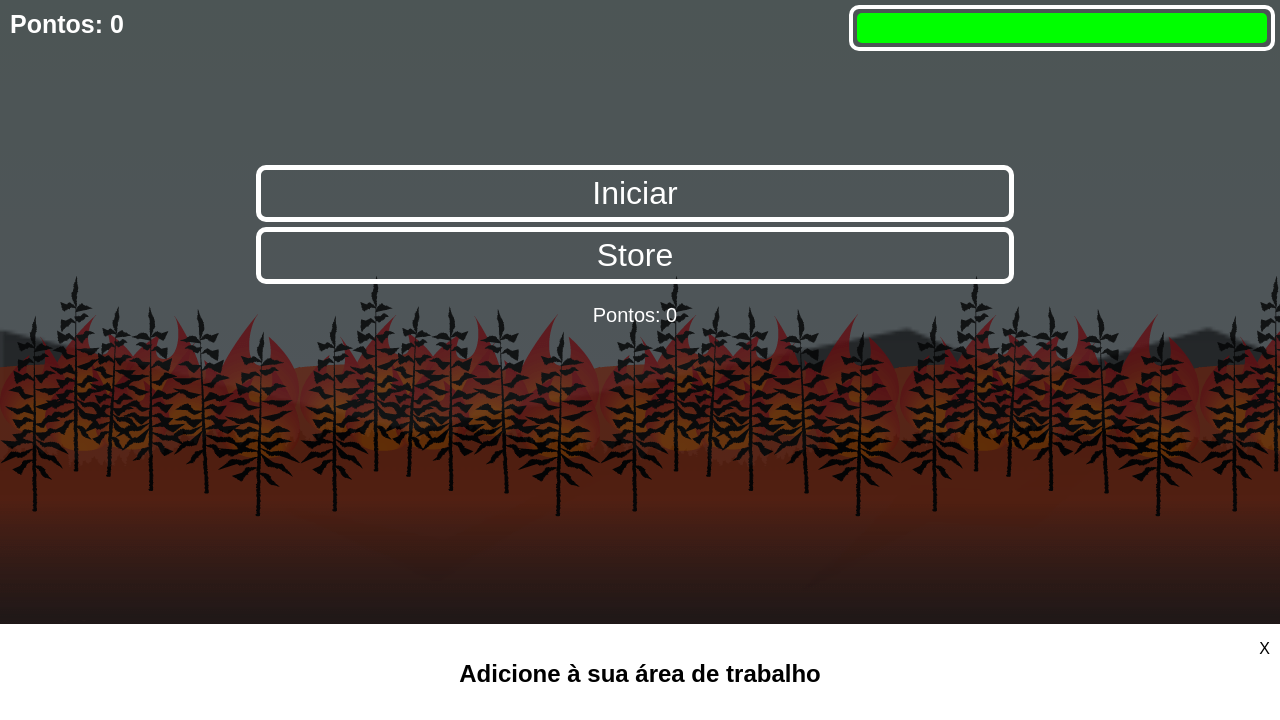
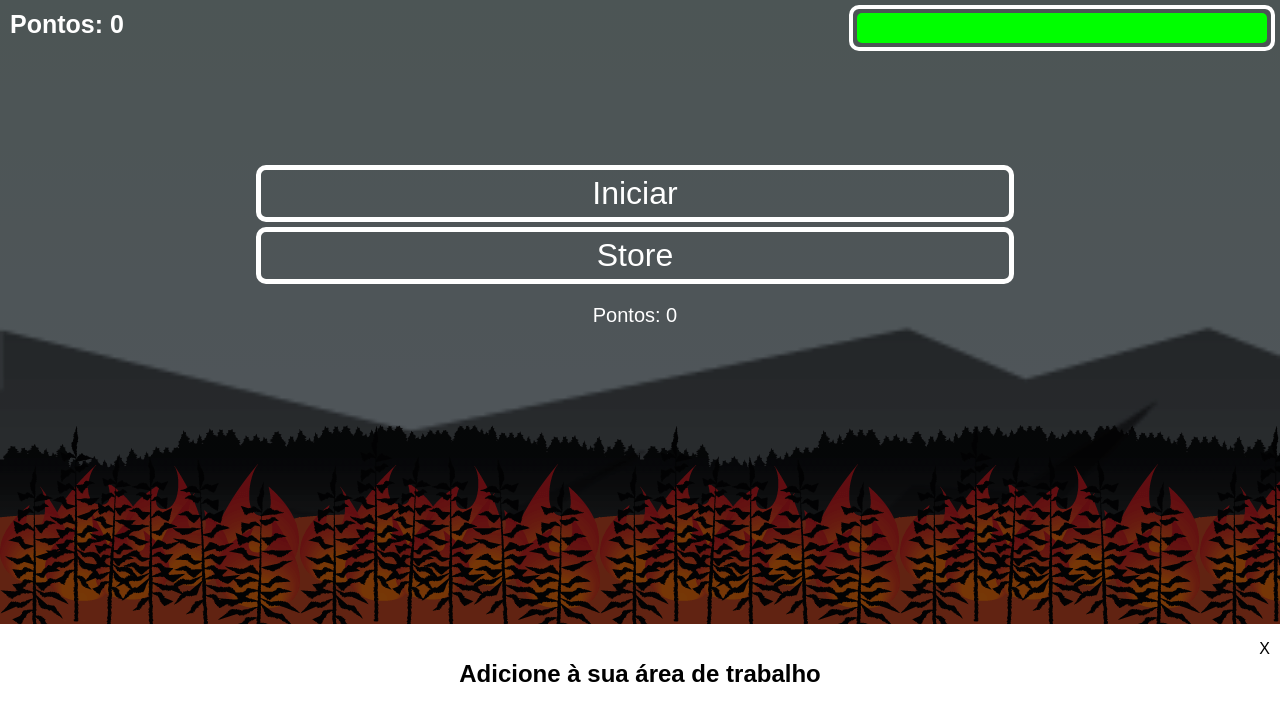
Before and after one commit to jhonatan98rios/fireDay, a Vue app: page /#/ in a window 1280 px wide. Shown: the top 720 px of the page. Built offline with nearby package versions, Linux system fonts and the light colour scheme.

Commit message:
Adjustments

```diff
--- a/public/script.js
+++ b/public/script.js
@@ -9,12 +9,8 @@ if(!cache){
 			install.display="none"
 		})
 		document.querySelector("#button").addEventListener('click', ()=>{
-			install.height="90vh"
+			install.height="98vh"
 			localStorage.setItem('fireDayHasInstalled', true)
 		})
 	}, 500)
 }
-
-/* document.querySelector('button#closeButton').addEventListener('click', ()=>{
-	document.querySelector('.install').style.display="none"
-}) */
--- a/src/App.vue
+++ b/src/App.vue
@@ -57,10 +57,6 @@ body{
     right: 10px;
   }
 
-  #openButton{
-    background-color: #f00;
-  }
-
 }
 
 #app {
--- a/src/components/Game.vue
+++ b/src/components/Game.vue
@@ -205,10 +205,13 @@ export default {
   background-repeat: repeat-x;
   top: calc(70vh - 200px);
   background-position-y: 36px !important;
-  opacity: .8;
 
   @media(min-width: 768px){
     top: 30vh;
+  }
+
+  @media(min-height: 700px){
+    top: calc(70vh - 170px);
   }
 }
 
@@ -244,6 +247,11 @@ export default {
   @media(min-width: 768px){
     top: 85vh;
   }
+
+  @media(min-height: 700px){
+    top: 82vh;
+  }
+
 }
 
 .block{
```
